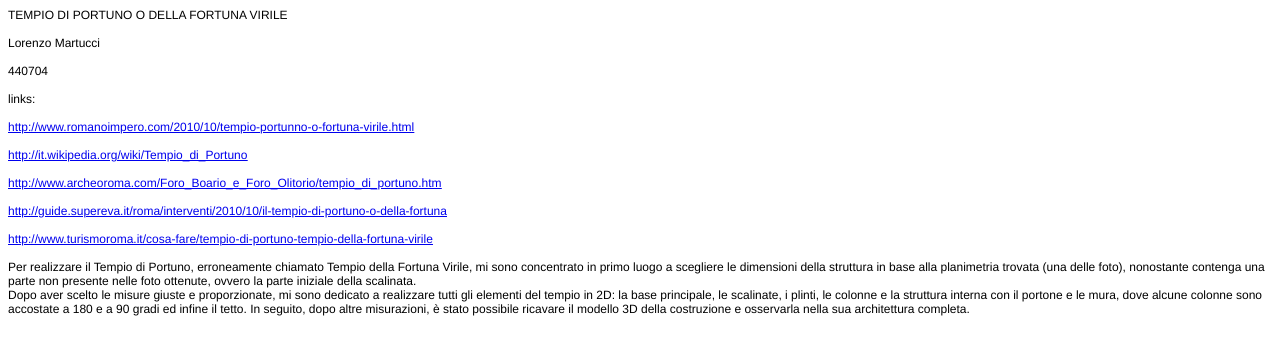
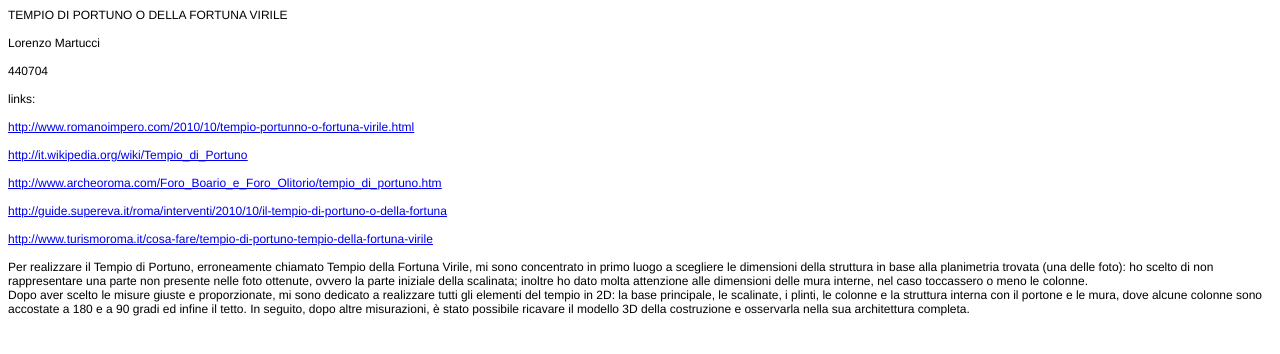
Before and after one commit to cvdlab-alumni/440704, a plain HTML site: page 2014-03-21/index.html in a window 1280 px wide. Drawn offline with Linux system fonts and the light colour scheme.

Commit message:
modifica index

```diff
--- a/2014-03-21/index.html
+++ b/2014-03-21/index.html
@@ -32,8 +32,9 @@
 <p class="p2"><br></p>
 <p class="p3"><span class="s1"><a href="http://www.turismoroma.it/cosa-fare/tempio-di-portuno-tempio-della-fortuna-virile">http://www.turismoroma.it/cosa-fare/tempio-di-portuno-tempio-della-fortuna-virile</a></span></p>
 <p class="p2"><br></p>
-<p class="p1">Per realizzare il Tempio di Portuno, erroneamente chiamato Tempio della Fortuna Virile, mi sono concentrato in primo luogo a scegliere le dimensioni della struttura in base alla planimetria trovata (una delle foto), nonostante contenga una parte non presente nelle foto ottenute, ovvero la parte iniziale della scalinata.</p>
+<p class="p1">Per realizzare il Tempio di Portuno, erroneamente chiamato Tempio della Fortuna Virile, mi sono concentrato in primo luogo a scegliere le dimensioni della struttura in base alla planimetria trovata (una delle foto): ho scelto di non rappresentare una parte non presente nelle foto ottenute, ovvero la parte iniziale della scalinata; inoltre ho dato molta attenzione alle dimensioni delle mura interne, nel caso toccassero o meno le colonne.</p>
 <p class="p1">Dopo aver scelto le misure giuste e proporzionate, mi sono dedicato a realizzare tutti gli elementi del tempio in 2D: la base principale, le scalinate, i plinti, le colonne e la struttura interna con il portone e le mura, dove alcune colonne sono accostate a 180 e a 90 gradi ed infine il tetto. In seguito, dopo altre misurazioni, è stato possibile ricavare il modello 3D della costruzione e osservarla nella sua architettura completa.</p>
+<p class="p2"><br></p>
 <p class="p2"><br></p>
 <p class="p2"><br></p>
 <p class="p2"><br></p>
```
